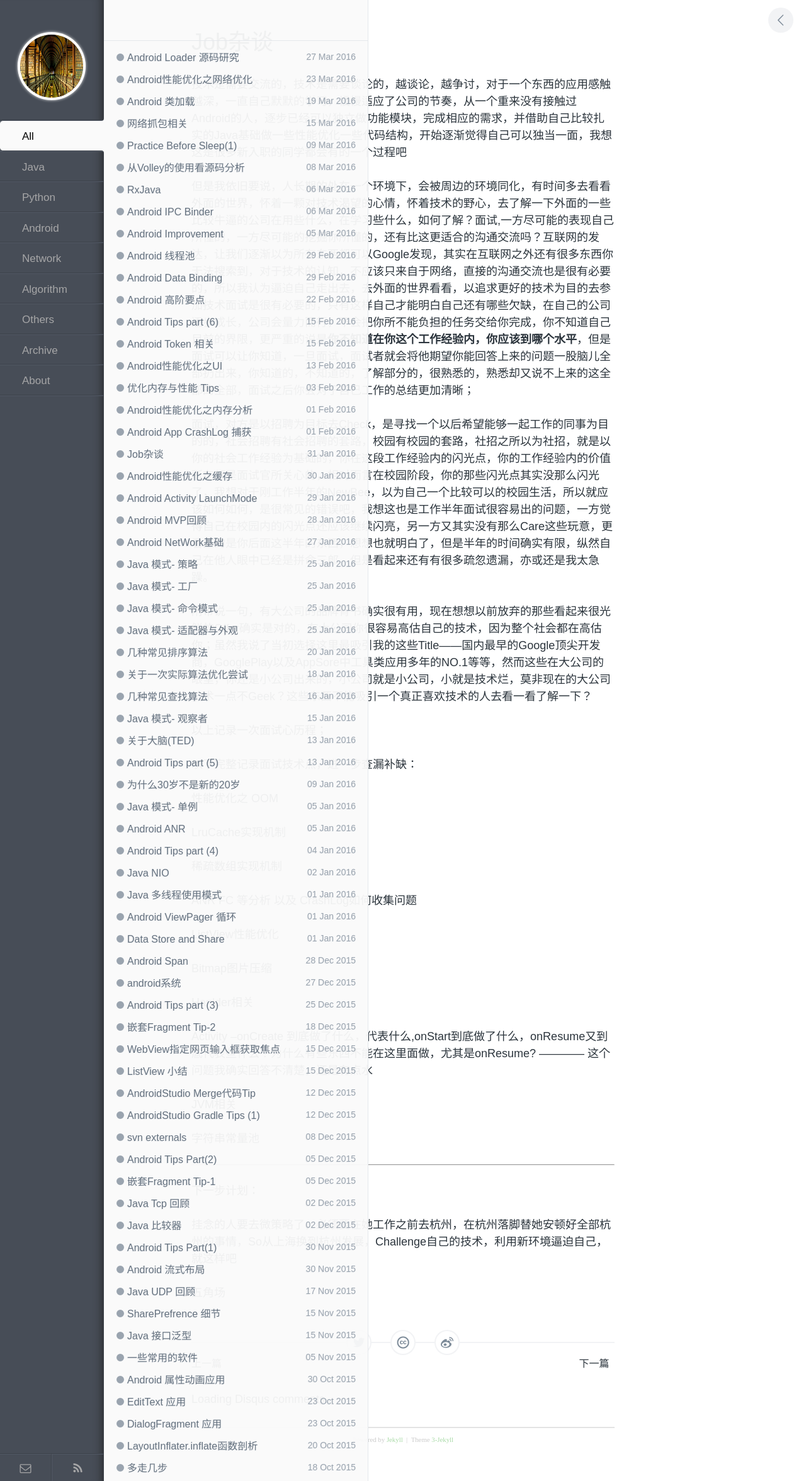
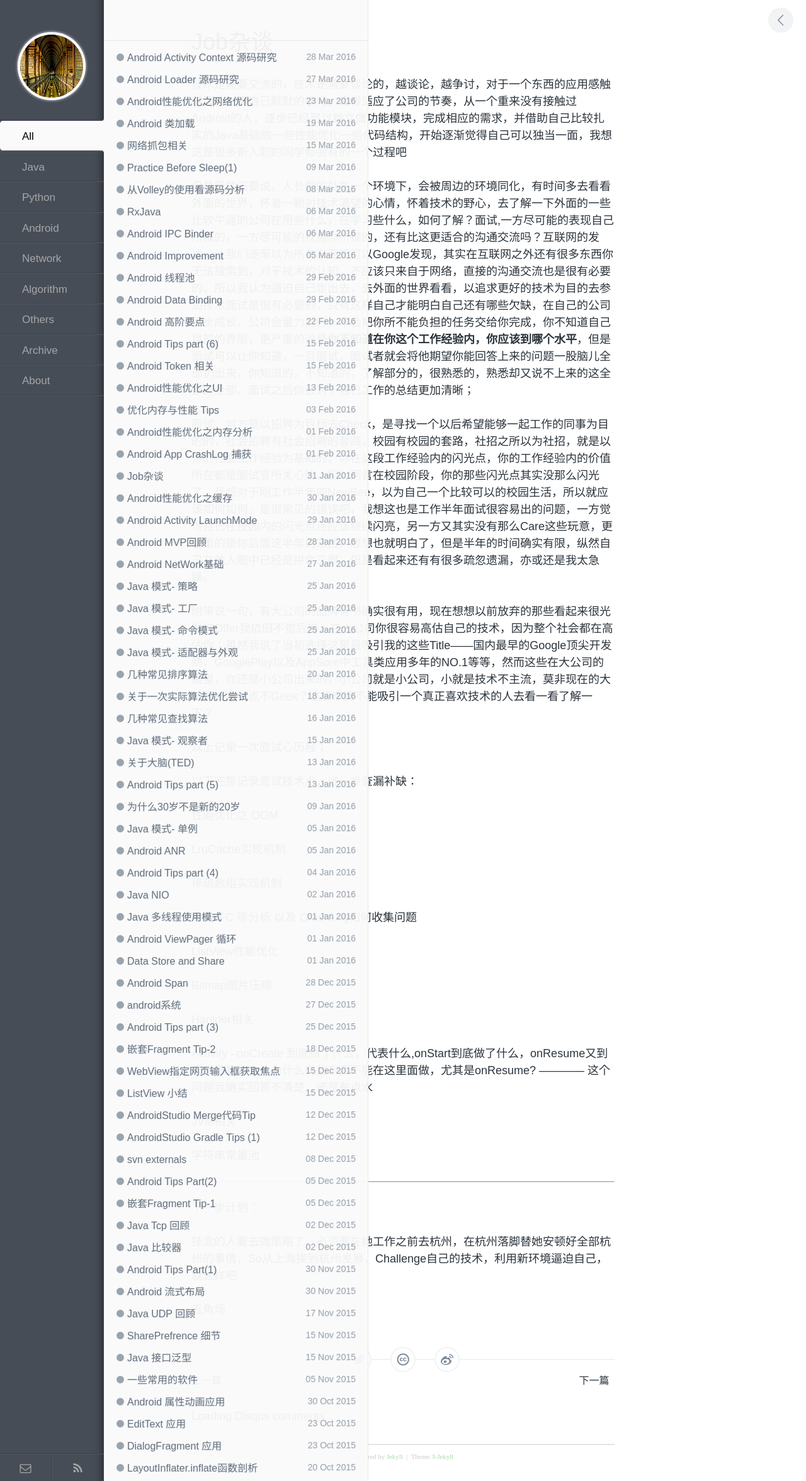
Before and after one commit to enlipan/enlipan.github.io, a Jekyll site: the page built from _posts/2016-01-31-android-job-1.md, in a window 1280 px wide. Shown: the whole page at 63% size. Built offline with Jekyll 4.4.1, drawn with Linux system fonts in a browser that asks for light colours; nearby versions of some CDN libraries; comment, search, counter and statistics services are not loaded.

Commit message:
post pages android context

```diff
--- a/_posts/2016-01-31-android-job-1.md
+++ b/_posts/2016-01-31-android-job-1.md
@@ -10,7 +10,7 @@
 
 面试，对方是以招聘为目标去Check，是寻找一个以后希望能够一起工作的同事为目的的，社会招聘有社会招聘的套路，校园有校园的套路，社招之所以为社招，就是以你的社会工作经验为基础的，你在这段工作经验内的闪光点，你的工作经验内的价值所在都是面试官所关心的，相对而言在校园阶段，你的那些闪光点其实没那么闪光了，我想对于刚工作半年的NewBee，以为自己一个比较可以的校园生活，所以就应该如何如何，是很常见的错误吧，我想这也是工作半年面试很容易出的问题，一方觉得自己在校园内的闪光点还应该继续闪亮，另一方又其实没有那么Care这些玩意，更看重的是你后面这半年的东西，想想也就明白了，但是半年的时间确实有限，纵然自己在他人眼中已经是拼命三郎，但是看起来还有有很多疏忽遗漏，亦或还是我太急躁。
 
-附带说一句，有大公司的品牌背书确实很有用，现在想想以前放弃的那些看起来很光鲜的Offer确实是对的，在大公司你很容易高估自己的技术，因为整个社会都在高估你；虽然我说了当初选择这里最吸引我的这些Title——国内最早的Google顶尖开发商，GooglePlay以及AppSore中工具类应用多年的NO.1等等，然而这些在大公司的眼里，你还是小公司出来的，小公司就是小公司，小就是技术烂，莫非现在的大公司技术一点不Geek？这些东西不能吸引一个真正喜欢技术的人去看一看了解一下？
+附带说一句，有大公司的品牌背书确实很有用，现在想想以前放弃的那些看起来很光鲜的Offer我依旧不觉后悔，在大公司你很容易高估自己的技术，因为整个社会都在高估你；虽然我说了当初选择这里最吸引我的这些Title——国内最早的Google顶尖开发商，GooglePlay以及AppSore中工具类应用多年的NO.1等等，然而这些在大公司的眼里，你还是小公司出来的，小公司就是小公司，小就是技术不主流，莫非现在的大公司技术一点不Geek？这些东西不能吸引一个真正喜欢技术的人去看一看了解一下？
 
 
 以上记录一次面试心历程；
```
Also changed, not shown: _posts/2016-03-28-android-activity-context.md (added, +55 -0 lines).
